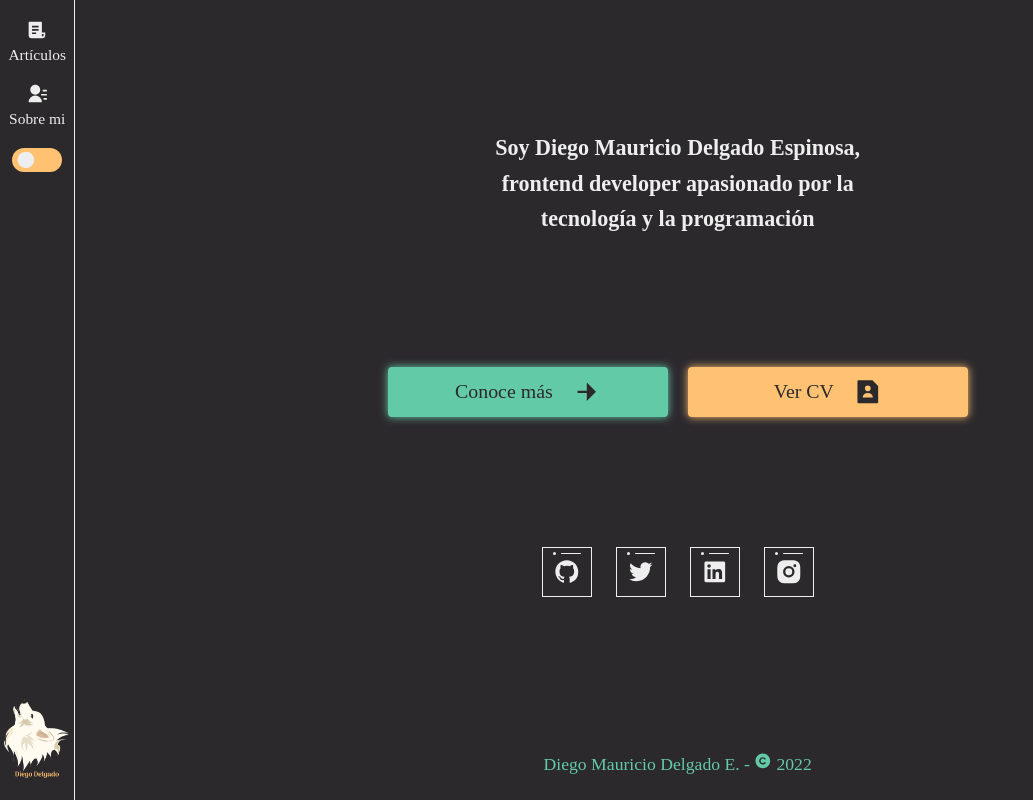
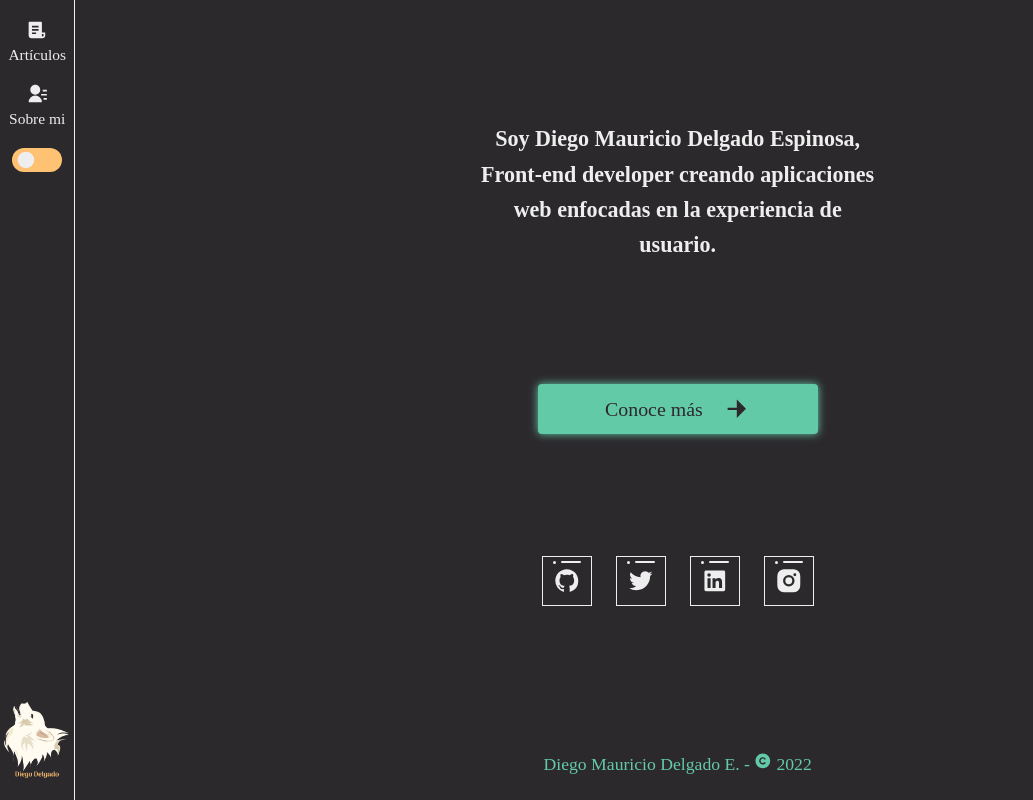
Before and after one commit to DiegoDelgadoMao/Portafolio, a React (Create React App) app: page / in a window 1280 px wide. Shown: the whole page, without its empty margins (0-1033 px from the left). Built offline with nearby package versions, Linux system fonts and the light colour scheme; a web font is replaced by a local one.

Commit message:
mejora del elevator pitch

```diff
--- a/public/index.html
+++ b/public/index.html
@@ -1,19 +1,14 @@
 <!DOCTYPE html>
 <html lang="en">
+
 <head>
 	<meta charset="utf-8" />
 	<link rel="icon" href="%PUBLIC_URL%/teoFavicon.ico" />
 	<meta name="viewport" content="width=device-width, initial-scale=1" />
 	<meta name="theme-color" content="#000000" />
-		<meta
-			name="description"
-			content="MI nombre es Diego Mauricio Delgado, soy frontend developer. Me gusta la tecnologia y aprender cosas. manejo HTML, CSS, SASS, JAVASCRIPT, REACT JS, GIT, GITHUB..."
-		/>
+	<meta name="description"
+		content="Mi nombre es Diego Mauricio Delgado, soy frontend developer y desarrollo aplicaciones webs enfocadas en la experiencia del usuario" />
 	<link rel="apple-touch-icon" href="%PUBLIC_URL%/logo192.png" />
-		<!--
-      manifest.json provides metadata used when your web app is installed on a
-      user's mobile device or desktop. See https://developers.google.com/web/fundamentals/web-app-manifest/
-    -->
 	<link rel="manifest" href="%PUBLIC_URL%/manifest.json" />
 	<!--
       Notice the use of %PUBLIC_URL% in the tags above.
@@ -28,12 +23,19 @@
 	<link rel="preconnect" href="https://fonts.gstatic.com" crossorigin />
 	<link
 		href="https://fonts.googleapis.com/css2?family=Arima+Madurai:wght@100;200;300;400;500;700;800;900&display=swap"
-			rel="stylesheet"
-		/>
+		rel="stylesheet" />
+	<meta name="author" content="Diego Delgado" />
+	<meta name="twitter:card" content="summary_large_image" />
+	<meta name="twitter:site" content="@diegoDelgado_01" />
+	<meta name="twitter:creator" content="@diegoDelgado_01" />
+	<meta name="twitter:title" content="Portafolio web" />
+	<meta name="twitter:description" content="Soy Diego Frontend developer creando aplicaciones web" />
 	<title>Portafolio | Diego Delgado</title>
 </head>
+
 <body class="darkMode">
 	<noscript>You need to enable JavaScript to run this app.</noscript>
 	<div id="root"></div>
 </body>
+
 </html>
--- a/src/components/AboutMePage/AboutMePage.jsx
+++ b/src/components/AboutMePage/AboutMePage.jsx
@@ -28,21 +28,14 @@ export const AboutMePage = () => {
 			<main>
 				<h2>¿QUIEN SOY?</h2>
 				<p className='aboutMe-paragraph'>
-					Soy Frontend Developer con experiencia en la creación de productos
-					digitales por medio de la web, haciendo estas aplicaciones web
-					adaptables a diferentes dispositivos, que tengan interfaces más
-					amigables y accesibles.
+					Soy Front-end Developer con experiencia en la creación de productos
+					digitales por medio de la web, enfocando estas aplicaciones web en la experiencia de usuarios.
 				</p>
 				<p className='aboutMe-paragraph'>
-					Últimamente he estado haciendo múltiples proyectos en los que busco
-					resolver un problema en particular y presentar esta solución de la
-					manera más simple posible y que sea visualmente agradable.
+					Disfruto la creacion de aplicaciones web, aprender tecnologias como javascript y crear cosas con ellas. Quiero involucrarme en todo el flujo del desarrollo web, para posteriormemte crear grandiosas cosas por medio de la web,
 				</p>
 				<p className='aboutMe-paragraph'>
-					Me apasiona la creación de aplicaciones web que solucionen un problema
-					en concreto. Busco enfocarme en todo el desarrollo web (frontend y
-					backend) y en un cercano futuro involucrarme en construir para la web
-					3.
+					Me he enfocado en crear proyectos en los que busco resolver un problema en particular y presentar esta solución de la manera más simple posible y visualmente agradable, por ende por medio de tecnologias como react busco que los usuarios tengan una gran experiencia en la navegacion de la aplicacion web.
 				</p>
 				<h2>TECNOLOGIAS QUE MANEJO</h2>
 				<div className='technologies-container'>
--- a/src/components/homePage/HomePage.jsx
+++ b/src/components/homePage/HomePage.jsx
@@ -20,24 +20,12 @@ export const HomePage = () => {
 		<div className={state.homePage ? 'HomePage' : 'hidden'}>
 			<main>
 				<h1>
-					Soy Diego Mauricio Delgado Espinosa, frontend developer apasionado por
-					la tecnología y la programación
+					Soy Diego Mauricio Delgado Espinosa, Front-end developer creando aplicaciones web enfocadas en la experiencia de usuario.
 				</h1>
-				<div className='HomePage__btns'>
-					<button onClick={handleClick} className='homePageBtn'>
-						<p>Conoce más</p>
-						<RiArrowRightFill style={styleBaseIcon} />
-					</button>
-					<a
-						href='https://drive.google.com/file/d/1x43ym4EE7xJOCXz0Q99-ETVX0ofx_NUq/view?usp=sharing'
-						target='_blank'
-						className='homePageBtn homePageBtn--CV'
-					>
-						<p>Ver CV</p>
-						<RiFileUserFill style={styleBaseIcon} />
-					</a>
-				</div>
-
+				<button onClick={handleClick} className='homePageBtn'>
+					<p>Conoce más</p>
+					<RiArrowRightFill style={styleBaseIcon} />
+				</button>
 				<SocialNetworks />
 			</main>
 			<FooterHomePage />
--- a/src/sass/_homePage.scss
+++ b/src/sass/_homePage.scss
@@ -22,11 +22,6 @@
 		text-align: center;
 		line-height: 3.2rem;
 	}
-	&__btns {
-		display: flex;
-		flex-direction: column;
-		row-gap: 20px;
-	}
 	.homePageBtn {
 		cursor: pointer;
 		display: block;
@@ -48,18 +43,10 @@
 		transition-property: background-color;
 		transition-duration: 500ms;
 	}
-	.homePageBtn--CV {
-		background-color: $fourth-color;
-		box-shadow: $shadow-fourth;
-		text-decoration: none;
-	}
 	.homePageBtn:hover {
 		transition-property: background-color;
 		transition-duration: 500ms;
 		background-color: $third-color-ligth;
-	}
-	.homePageBtn--CV:hover {
-		background-color: $fourth-color-ligth;
 	}
 }
 
```
Lines whose indentation alone changed are shown as unchanged.
